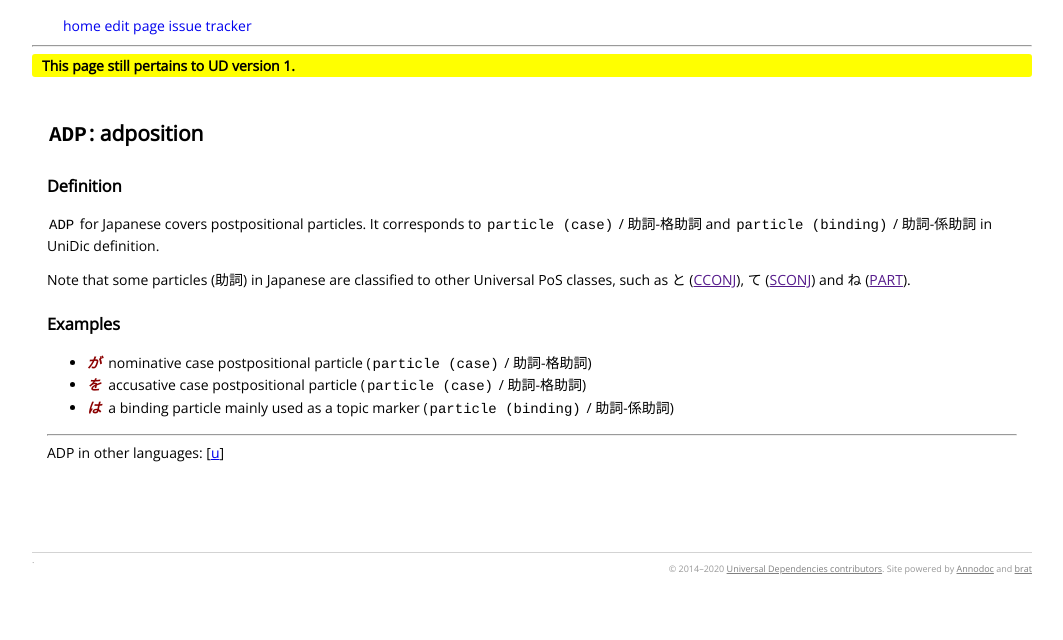
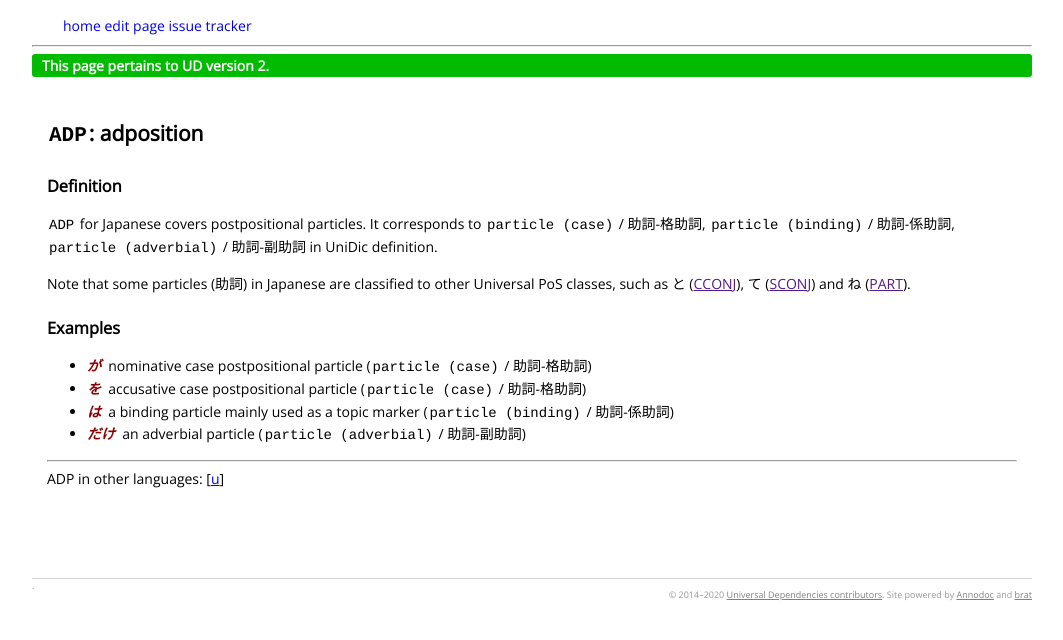
Before and after one commit to udjapanese/docs, a Jekyll site: the page built from _ja/pos/ADP.md, in a window 1280 px wide. Shown: the top 640 px of the page, without its empty margins (108-1171 px from the left). Built offline with Jekyll 4.4.1, drawn with Linux system fonts in a browser that asks for light colours; nearby versions of some CDN libraries; comment, search, counter and statistics services are not loaded.

Commit message:
Update ADP.md

```diff
--- a/_ja/pos/ADP.md
+++ b/_ja/pos/ADP.md
@@ -2,12 +2,13 @@
 layout: postag
 title: 'ADP'
 shortdef: 'adposition'
+udver: '2'
 ---
 
 ### Definition
 
 `ADP` for Japanese covers postpositional particles.  It corresponds to
-`particle (case)` / 助詞-格助詞 and `particle (binding)` / 助詞-係助詞
+`particle (case)` / 助詞-格助詞, `particle (binding)` / 助詞-係助詞, `particle (adverbial)` / 助詞-副助詞
 in UniDic definition.
 
 Note that some particles (助詞) in Japanese are classified to other Universal PoS classes, such as と ([CCONJ]()), て ([SCONJ]()) and ね ([PART]()).
@@ -17,3 +18,4 @@ Note that some particles (助詞) in Japanese are classified to other Universal
 - _<b>が</b>&nbsp;_ nominative case postpositional particle (`particle (case)` / 助詞-格助詞)
 - _<b>を</b>&nbsp;_ accusative case postpositional particle (`particle (case)` / 助詞-格助詞)
 - _<b>は</b>&nbsp;_ a binding particle mainly used as a topic marker (`particle (binding)` / 助詞-係助詞)
+- _<b>だけ</b>&nbsp;_ an adverbial particle (`particle (adverbial)` / 助詞-副助詞)
```
